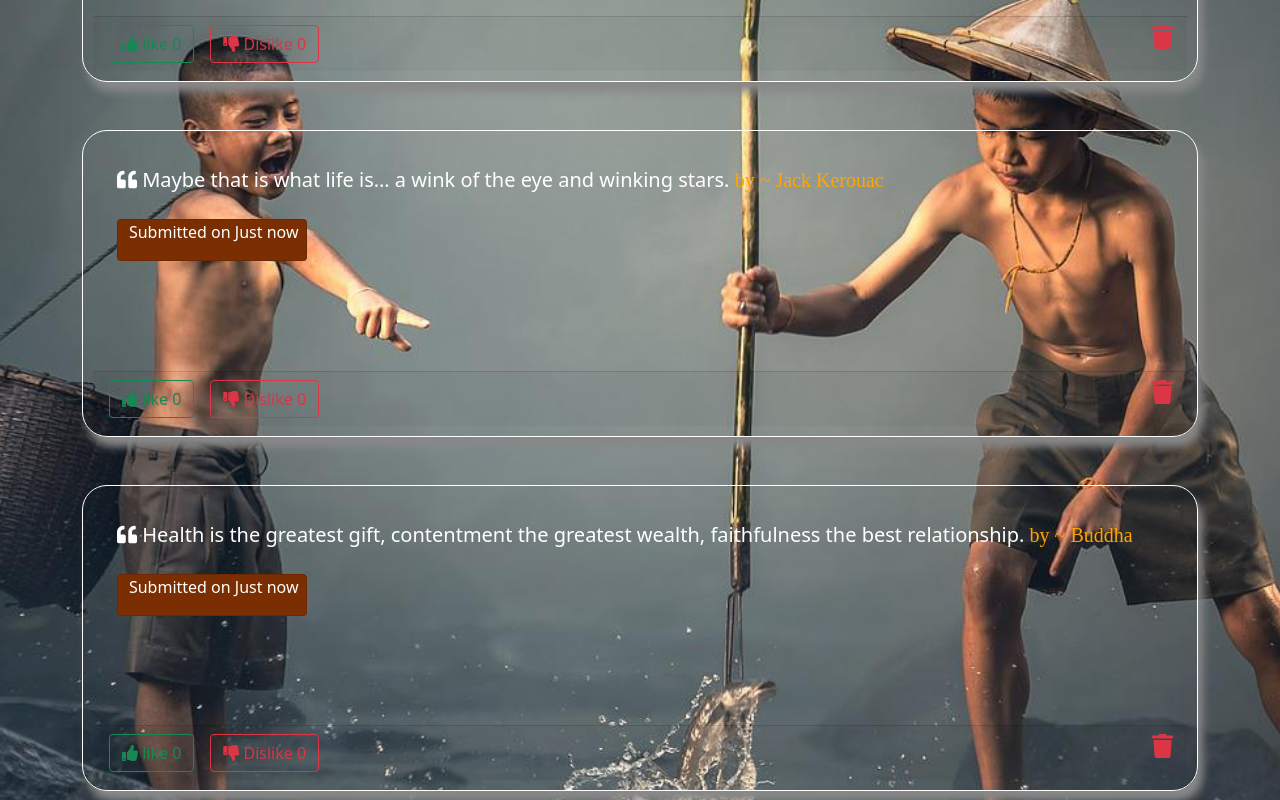
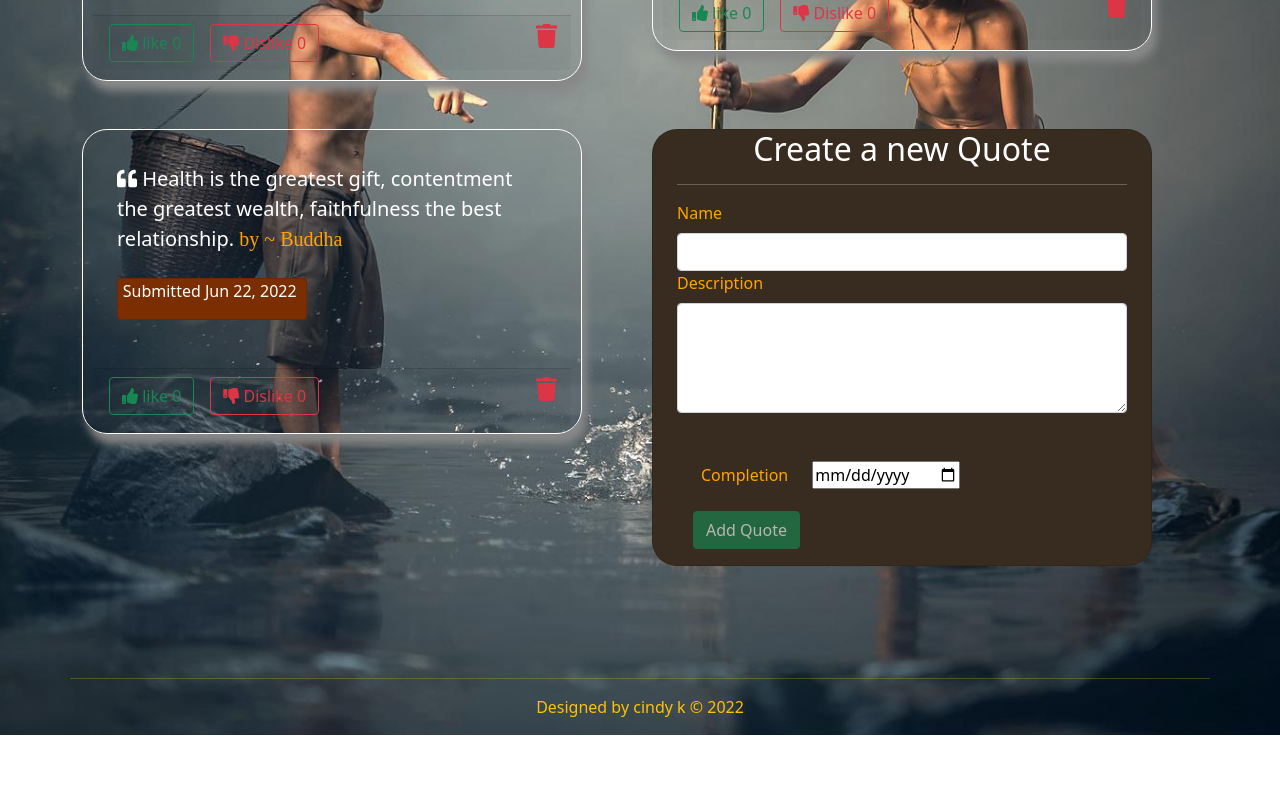
Before and after one commit to C-Ogamba/quotes, an Angular app: page / in a window 1280 px wide. Shown: the part 480-1280 px from the top of the page. After the commit the page ends 1215 px from the top, so only its background shows below. Built offline with nearby package versions, Linux system fonts and the light colour scheme.

Commit message:
add the date count pipe

```diff
--- a/src/app/quote-form/quote-form.component.html
+++ b/src/app/quote-form/quote-form.component.html
@@ -2,7 +2,7 @@
   <h2 class="text-center">Create a new Quote</h2>
   <hr />
 
-  <form (ngSubmit)="submitQuote()" #quoteForm="ngForm">
+  <form class="form-1"(ngSubmit)="submitQuote()" #quoteForm="ngForm">
     <div class="form-group">
       <label for="name" class="form-label">Name</label>
       <input
@@ -37,15 +37,8 @@
       </div>
     </div>
     <div class="form-group">
-      <label for="complete" class="form-label">Completion</label>
-      <input
-        type="date"
-        id="complete"
-        [(ngModel)]="newQuote.date"
-        name="completeDate"
-        #completeDate="ngModel"
-        required
-      />
+      <label for="complete" class="form-label mx-4">Completion</label>
+      <input class="mt-5" type="date" id="complete" [(ngModel)]="newQuote.date" name="completeDate" #completeDate="ngModel" required/>
       <div
         [hidden]="completeDate.valid || completeDate.pristine"
         class="alert alert-danger"
@@ -54,6 +47,6 @@
       </div>
     </div>
 
-    <button type="submit" class="btn btn-success">Add Quote</button>
+    <button type="submit" class="m-3 btn btn-success" [disabled]="!completeDate.valid" [disabled]="!description.valid"  [disabled]="!name.valid">Add Quote</button>
   </form>
 </div>
--- a/src/app/quote-form/quote-form.component.ts
+++ b/src/app/quote-form/quote-form.component.ts
@@ -13,8 +13,15 @@ export class QuoteFormComponent implements OnInit {
   @Output() addQuote = new EventEmitter<Quote>();
 
   submitQuote() {
+    if (!this.newQuote){
+      alert("This is required")
+
+    }else {
+
+
     this.addQuote.emit(this.newQuote);
     this.newQuote = new Quote('', '', 0, 0, new Date());
+    }
   }
   constructor() {}
 
--- a/src/app/quotes/quotes.component.css
+++ b/src/app/quotes/quotes.component.css
@@ -8,6 +8,18 @@
   background-color: transparent;
   transition: 0.3s;
 
+}
+.uno{
+  background-color: rgb(56, 43, 32);
+  border-radius: 25px;
+
+  color:#fff
+}
+.foot{
+  margin-top: 10%;
+}
+.card{
+  width:500px;
 }
 #sample:hover {
   background-color: rgb(56, 43, 32);
--- a/src/app/quotes/quotes.component.html
+++ b/src/app/quotes/quotes.component.html
@@ -1,25 +1,54 @@
 <div class="frame container mt-3">
-    <div class="">
-        <h2 class=" hero-text text-center mb-2"><i class="fa fa-quote-left p-3" aria-hidden="true"></i>Where there is love there is life.</h2>
-        <p class=" hero-text text-center mb-5 h5" >by ~ Mahatma Gandhi.</p>
-        <div class="col-md-12" *ngFor='let quote of quotes; let i =index'>
+  <div class="row">
+    <h2 class="hero-text text-center mb-2">
+      <i class="fa fa-quote-left p-3" aria-hidden="true"></i>Where there is love
+      there is life.
+    </h2>
+    <p class="hero-text text-center mb-5 h5">by ~ Mahatma Gandhi.</p>
+    <div class="col-md" *ngFor="let quote of quotes; let i = index">
+      <div>
         <div id="sample" class="card mb-5">
-                <p class=" m-4 lead"><span class="text"><i class="fa fa-quote-left" aria-hidden="true"></i>
-                </span> {{quote.quote}} <span class="author1">  by ~ {{quote.author}}</span></p>
-                <div class=" mx-4 col-4">
+          <p class="m-4 lead">
+            <span class="text"
+              ><i class="fa fa-quote-left" aria-hidden="true"></i>
+            </span>
+            {{ quote.quote }}
+            <span class="author1"> by ~ {{ quote.author }}</span>
+          </p>
+          <div class="mx-4 col-4">
             <div class="quote-date card">
-                        <p class="date">Submitted on {{quote.date | dateCount}}</p>
+              <p class="date">Submitted {{ quote.date | date | date }}</p>
             </div>
           </div>
           <div class="card-footer">
-                    <button id="like" class="btn btn-outline-success" (click)="like(i)"><i class="fa fa-thumbs-up" aria-hidden="true"></i> like <span class="upvote">{{quote.like}}</span></button>
-                    <button id="dislike" class=" mx-3 btn btn-outline-danger" (click)="dislike(i)"><i class="fa fa-thumbs-down" aria-hidden="true"></i> Dislike <span class="upvote">{{quote.dislike}}</span></button>
-                    <app-delete [quote]='quote' (isComplete)="deleteQuote($event,i)"></app-delete>
+            <button id="like" class="btn btn-outline-success" (click)="like(i)">
+              <i class="fa fa-thumbs-up" aria-hidden="true"></i> like
+              <span class="upvote">{{ quote.like }}</span>
+            </button>
+            <button
+              id="dislike"
+              class="mx-3 btn btn-outline-danger"
+              (click)="dislike(i)"
+            >
+              <i class="fa fa-thumbs-down" aria-hidden="true"></i> Dislike
+              <span class="upvote">{{ quote.dislike }}</span>
+            </button>
+            <app-delete
+              [quote]="quote"
+              (isComplete)="deleteQuote($event, i)"
+            ></app-delete>
           </div>
         </div>
       </div>
-        <div class="col-md-12">
+    </div>
+    <div class="col">
+      <div class="uno card">
         <app-quote-form (addQuote)="submitQuote($event)"></app-quote-form>
       </div>
     </div>
   </div>
+  <footer class="foot row d-flex text-center justify-content-center text-warning">
+    <hr />
+    <p>Designed by cindy k &copy; 2022</p>
+  </footer>
+</div>
```
Also changed, not shown: src/app/quote-form/quote-form.component.css (line endings or trailing spaces). Lines whose indentation alone changed are shown as unchanged.
